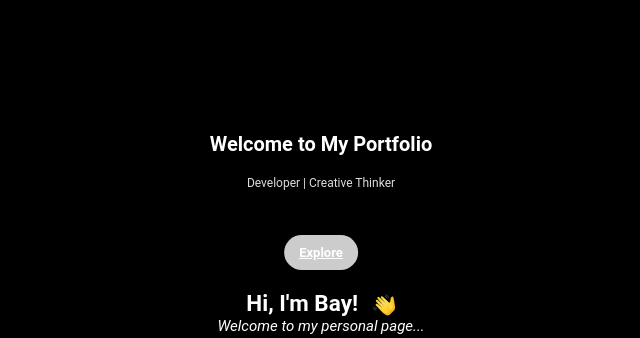
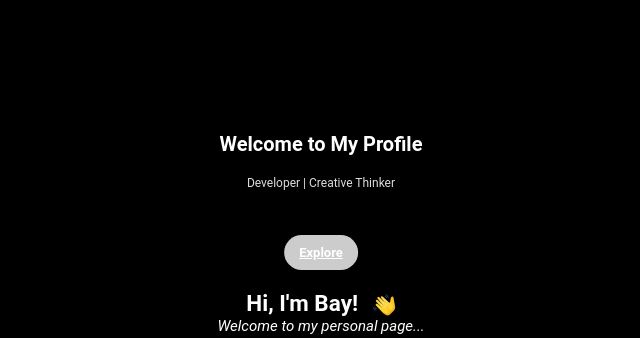
Before and after one commit to bayen0102/mywebsite, a Flask app: page / in a window 1280 px wide. Shown: the part 48-386 px from the top of the page, without its empty margins (319-959 px from the left). Run offline with Flask 3, Linux system fonts and the light colour scheme.

Commit message:
revise updated

```diff
--- a/templates/index.html
+++ b/templates/index.html
@@ -26,7 +26,7 @@
     <main class="content">
         <section class="hero-section">
             <div class="hero-content">
-                <h1 class="fade-in-down">Welcome to My Portfolio</h1>
+                <h1 class="fade-in-down">Welcome to My Profile</h1>
                 <p class="fade-in-down">Developer | Creative Thinker</p>
                 <a href="{{ url_for('background') }}#background" class="explore-btn">Explore</a>
             </div>
```
